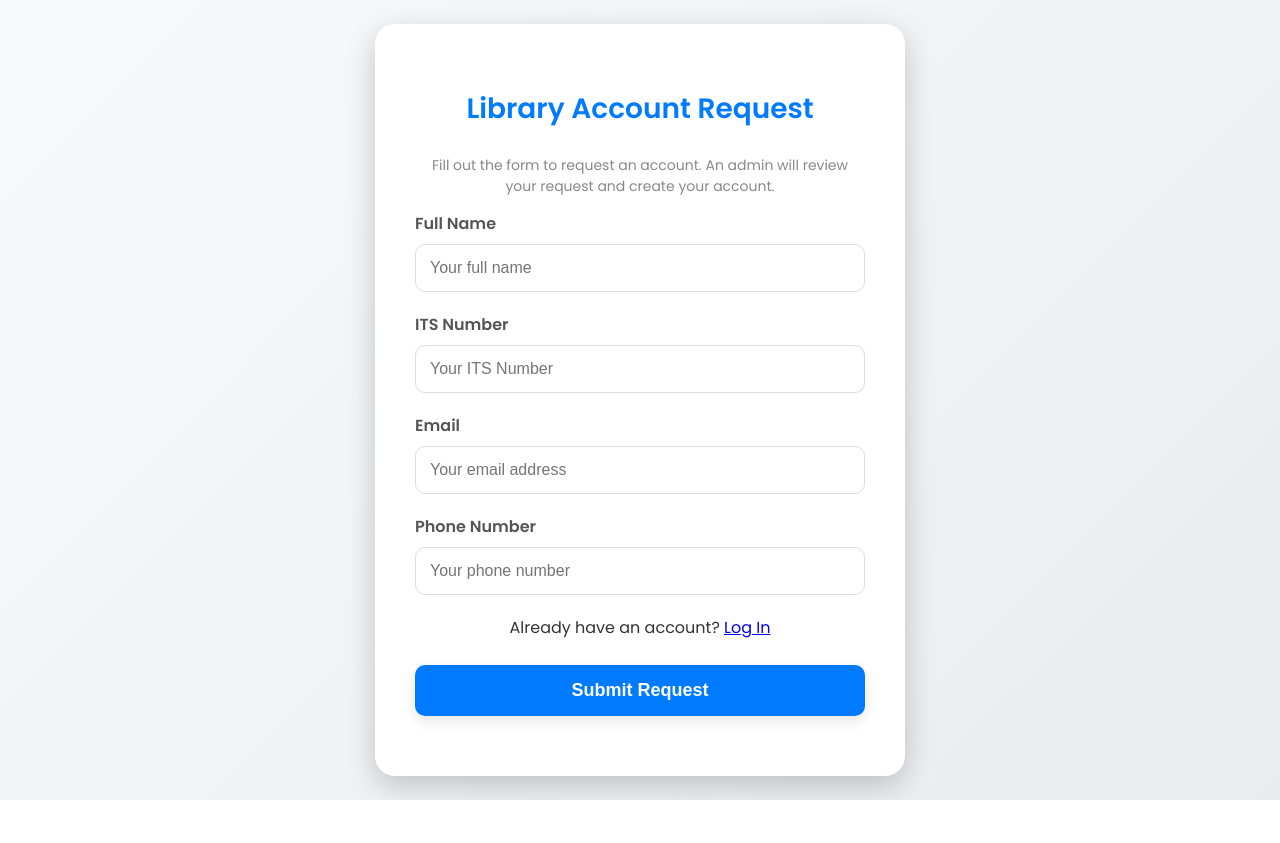
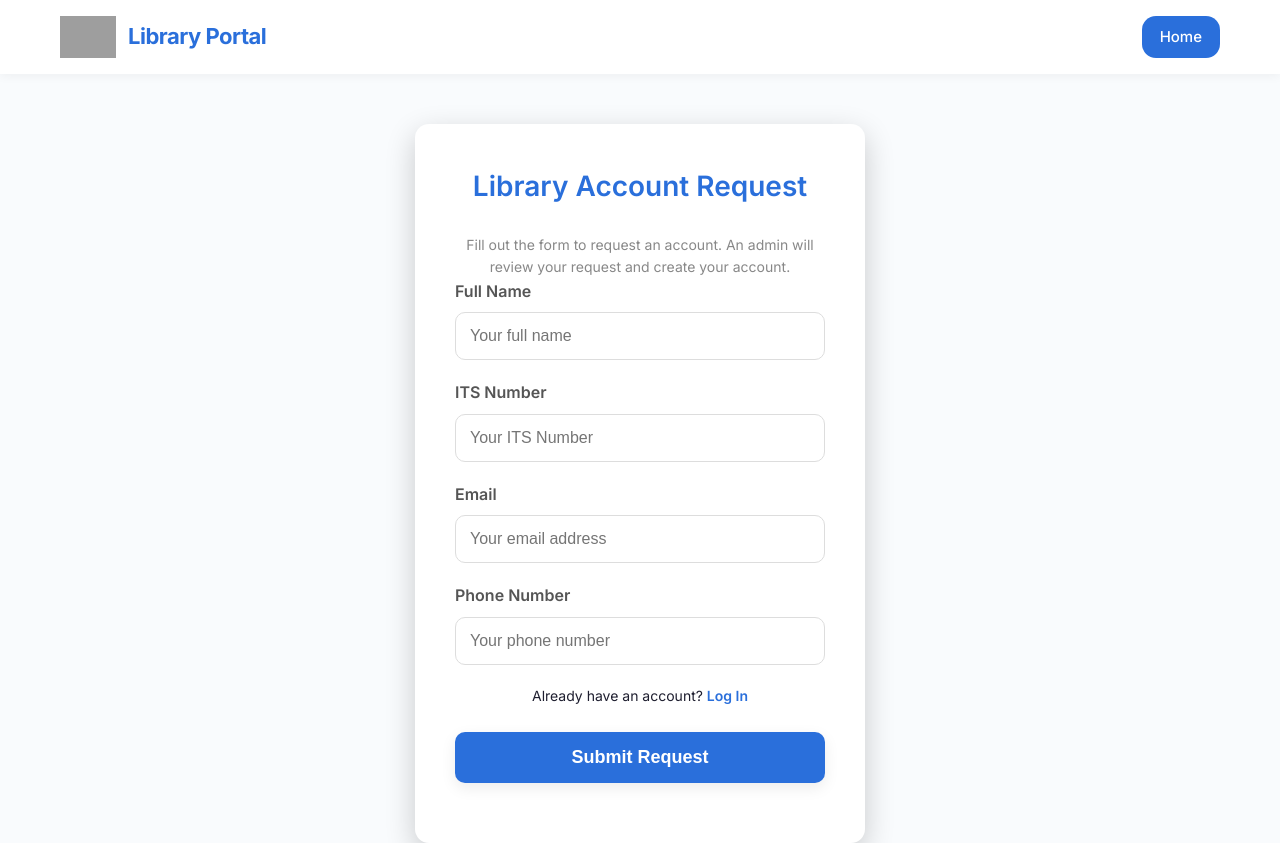
Before and after one commit to tolobalib/tolobalib.github.io, a plain HTML site: page signup.html in a window 1280 px wide. Before the commit the page ends 800 px from the top, so only its background shows below. Drawn offline with Linux system fonts and the light colour scheme; grey boxes are pictures that could not be loaded.

Commit message:
Update signup.html

```diff
--- a/signup.html
+++ b/signup.html
@@ -3,52 +3,89 @@
 <head>
     <meta charset="UTF-8">
     <title>Library Portal Sign Up</title>
-  <link href="https://fonts.googleapis.com/css2?family=Poppins:wght@300;400;500;600;700&display=swap" rel="stylesheet">
+    <link href="https://fonts.googleapis.com/css2?family=Inter:wght@400;500;600;700;800&display=swap" rel="stylesheet">
     <style>
+        /* Global Variables */
         :root {
-      --primary-color: #007bff;
-      --secondary-color: #28a745;
-      --text-color: #333;
-      --bg-light: #f8f9fa;
-      --bg-dark: #e9ecef;
+            --primary-color: #2a6fdb;
+            --secondary-color: #50b498;
+            --dark-text: #1e1e2f;
+            --light-bg: #f9fbfd;
+            --white: #fff;
             --card-bg: #FFFFFF;
-      --shadow-light: rgba(0, 0, 0, 0.1);
+            --shadow-light: rgba(0, 0, 0, 0.08);
             --shadow-heavy: rgba(0, 0, 0, 0.2);
+            --radius: 14px;
+            --transition: all 0.3s ease;
         }
-    header {
-      width: 100%;
-      background: #007bff;
-      color: white;
-      display: flex;
-      align-items: center;
-      justify-content: center;
-      padding: 15px;
-      box-shadow: 0 4px 12px rgba(0,0,0,0.15);
-    }
-    header img {
-      height: 50px;
-      margin-right: 15px;
-    }
-    header h1 {
-      font-size: 22px;
-      font-weight: 600;
-    }
+        * { margin: 0; padding: 0; box-sizing: border-box; }
         body {
-      font-family: 'Poppins', sans-serif;
-      background: linear-gradient(135deg, var(--bg-light), var(--bg-dark));
-      margin: 0;
-      padding: 0;
+            font-family: 'Inter', sans-serif;
+            background: var(--light-bg);
+            color: var(--dark-text);
+            line-height: 1.6;
             display: flex;
             flex-direction: column;
             align-items: center;
-      justify-content: center;
             min-height: 100vh;
-      color: var(--text-color);
         }
+        a { text-decoration: none; }
+
+        /* ====== Shared Header ====== */
+        .header {
+            background: var(--white);
+            box-shadow: 0 2px 10px rgba(0,0,0,0.05);
+            position: sticky;
+            top: 0;
+            z-index: 1000;
+            display: flex;
+            justify-content: space-between;
+            align-items: center;
+            padding: 16px 60px;
+            width: 100%;
+        }
+        .header-logo {
+            display: flex;
+            align-items: center;
+            gap: 12px;
+        }
+        .header-logo img { height: 42px; }
+        .header-logo h1 {
+            font-size: 22px;
+            font-weight: 700;
+            color: var(--primary-color);
+            letter-spacing: -0.5px;
+        }
+        .header-links {
+            display: flex;
+            gap: 16px;
+            align-items: center;
+        }
+        .header-links a {
+            font-weight: 500;
+            font-size: 15px;
+            padding: 9px 18px;
+            border-radius: var(--radius);
+            transition: var(--transition);
+        }
+        .btn-primary {
+            background: var(--primary-color);
+            color: var(--white);
+            font-weight: 600;
+        }
+        .btn-secondary {
+            background: var(--secondary-color);
+            color: var(--white);
+            font-weight: 600;
+        }
+        .header-links a:hover { opacity: 0.85; }
+
+        /* Form Card */
         .form-card {
+            margin-top: 50px;
             background: var(--card-bg);
             padding: 40px;
-      border-radius: 20px;
+            border-radius: var(--radius);
             box-shadow: 0 10px 30px var(--shadow-heavy);
             text-align: center;
             width: 450px;
@@ -60,7 +97,7 @@
             transform: translateY(-8px);
             box-shadow: 0 15px 40px var(--shadow-heavy);
         }
-    h2 {
+        .form-card h2 {
             font-size: 28px;
             color: var(--primary-color);
             margin-bottom: 25px;
@@ -88,7 +125,7 @@
         input:focus {
             outline: none;
             border-color: var(--primary-color);
-      box-shadow: 0 0 0 3px rgba(0, 123, 255, 0.2);
+            box-shadow: 0 0 0 3px rgba(42,111,219,0.2);
         }
         button {
             width: 100%;
@@ -105,13 +142,25 @@
             box-shadow: 0 5px 15px var(--shadow-light);
         }
         button:hover {
+            background: #1e5ac6;
             transform: translateY(-3px);
-      background: #3474eb;
         }
         #msg {
             margin-top: 20px;
             font-weight: 500;
             font-size: 16px;
+        }
+        .link-container {
+            margin-top: 10px;
+            font-size: 14px;
+        }
+        .link-container a {
+            color: var(--primary-color);
+            font-weight: 600;
+            transition: var(--transition);
+        }
+        .link-container a:hover {
+            text-decoration: underline;
         }
         @keyframes fadeIn {
             from { opacity: 0; transform: translateY(20px); }
@@ -120,8 +169,15 @@
     </style>
 </head>
 <body>
-
-
+    <header class="header">
+        <div class="header-logo">
+            <img src="https://tkmshareqah.com/assets/images/image12.png?v=10037da3" alt="TKM Logo">
+            <h1>Library Portal</h1>
+        </div>
+        <div class="header-links">
+            <a href="index.html" class="btn-primary">Home</a>
+        </div>
+    </header>
 
     <div class="form-card">
         <h2>Library Account Request</h2>
@@ -142,7 +198,7 @@
             <label for="phone">Phone Number</label>
             <input type="tel" id="phone" placeholder="Your phone number" required>
         </div>
-    <div class="login-link">
+        <div class="link-container">
             Already have an account? <a href="login.html">Log In</a>
         </div>
         <button onclick="submitRequest()">Submit Request</button>
```
Lines whose indentation alone changed are shown as unchanged.
